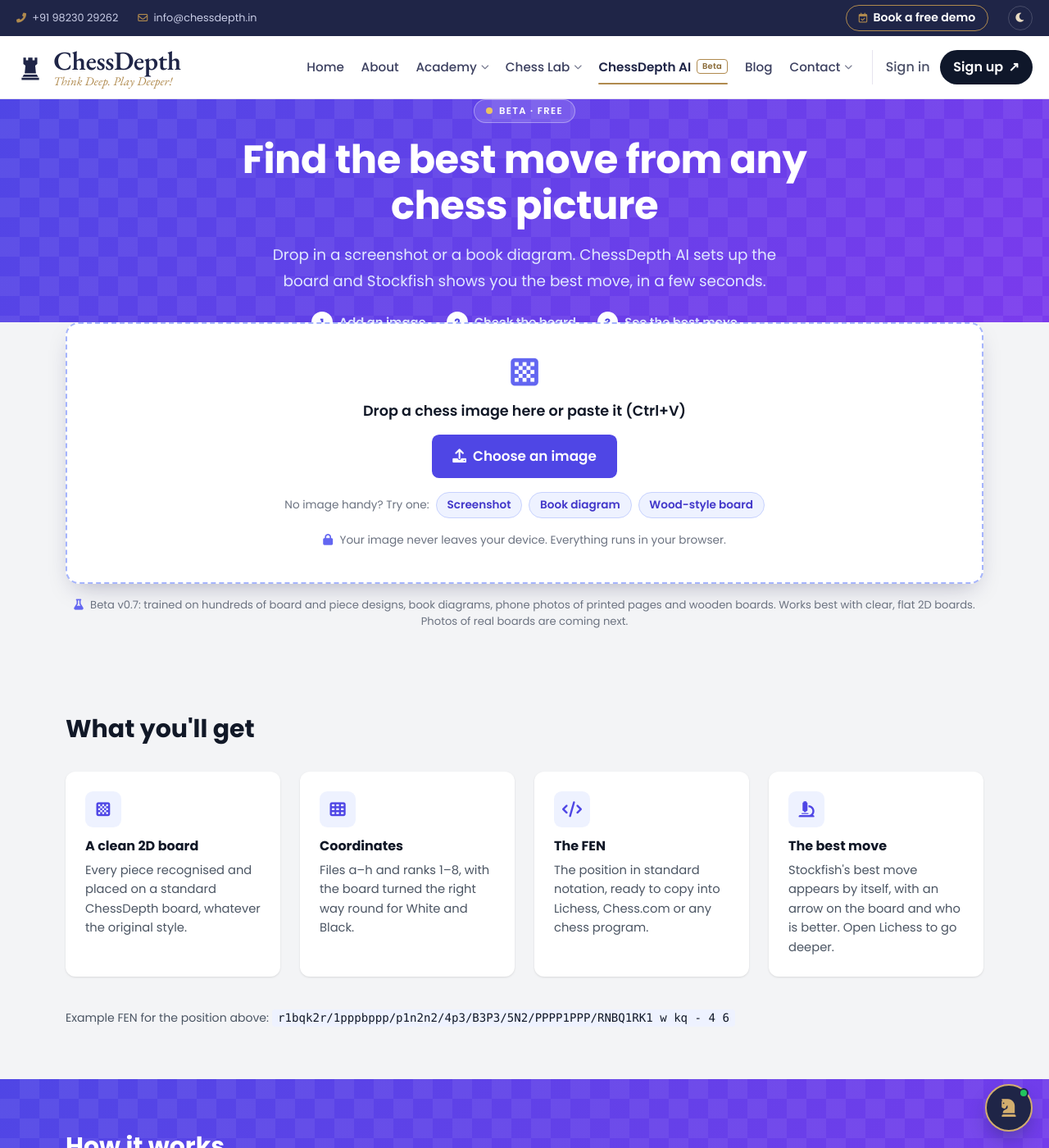
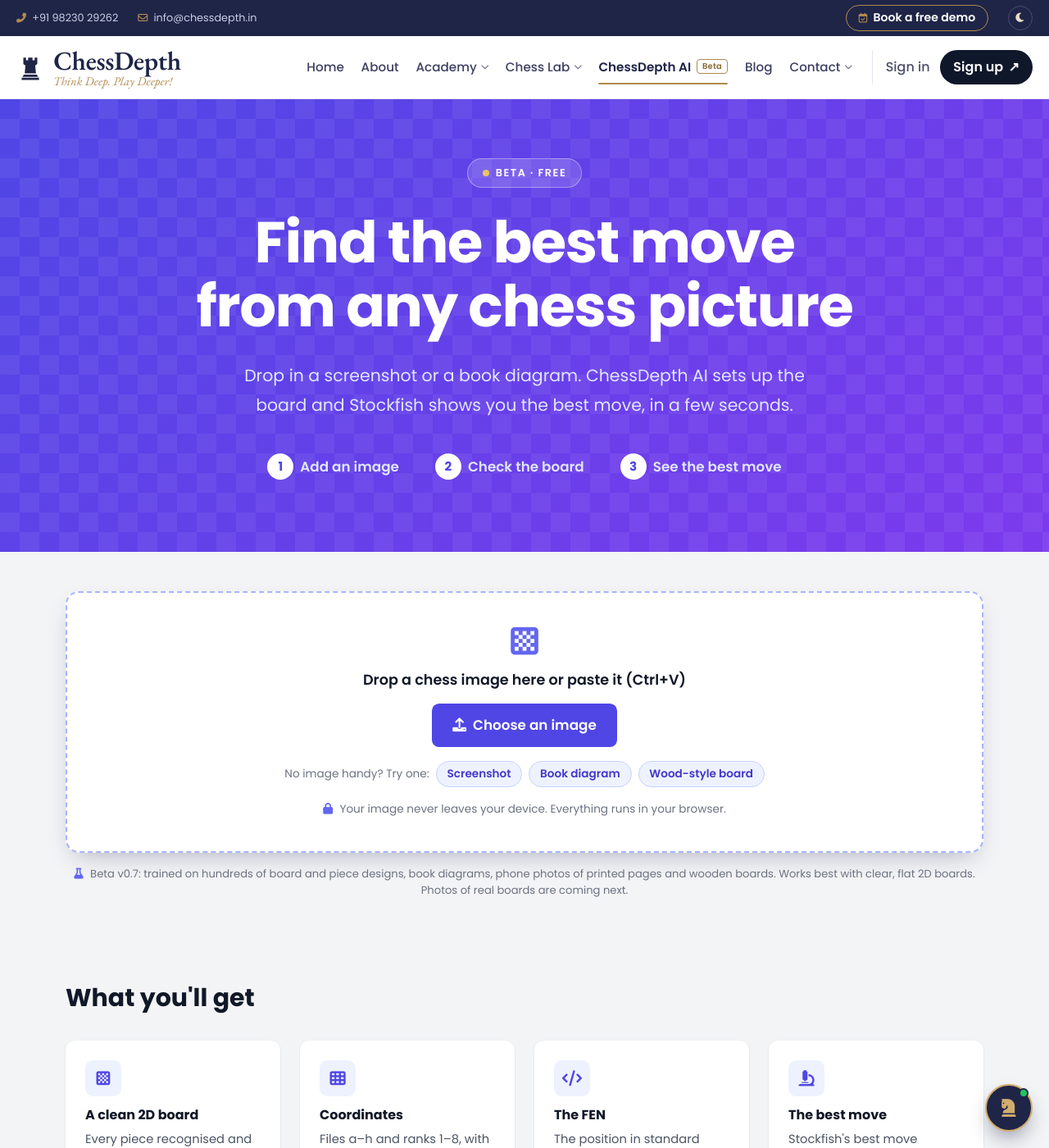
Before and after one commit to Sourabhjoshi1/Chess-Depth, a Jekyll site: the page built from pages/ai.html, in a window 1280 px wide and 1400 px high. Shown: the whole window at 82% size. Built offline with Jekyll 4.4.1, drawn with Linux system fonts in a browser that asks for light colours.

Commit message:
AI page: roomier, larger hero
Co-Authored-By: Claude Opus 5.5 <noreply@anthropic.com>
Claude-Session: https://claude.ai/code/session_017ZwxdNZGtw2tXrZdE2ZP9f

```diff
--- a/assets/css/pages/ai.css
+++ b/assets/css/pages/ai.css
@@ -227,3 +227,18 @@ html.dark .ai-bm-label { color: #86efac; } html.dark .ai-bm-eval { background: #
 html.dark .ai-bm .ai-turn { background: #0f172a; border-color: #334155; }
 html.dark .ai-more { border-color: #334155; } html.dark .ai-more summary { color: #e2e8f0; }
 html.dark .ai-col-src { border-color: #273449; }
+
+/* roomier hero (v2) */
+.ai-hero > .ai-hero-in { padding-top: 4.5rem; padding-bottom: 5.5rem; min-height: 0; }
+.ai-hero .ai-status { font-size: .8rem; padding: .45rem 1.1rem; }
+.ai-hero .ai-title { font-size: clamp(2.4rem, 5.6vw, 4.4rem); line-height: 1.12; margin-top: 1.75rem; max-width: 52rem; letter-spacing: -.02em; }
+.ai-hero .ai-lead { font-size: clamp(1.1rem, 1.6vw, 1.35rem); line-height: 1.75; margin-top: 1.6rem; max-width: 44rem; }
+.ai-hero .ai-how { margin-top: 2.6rem; gap: 1rem 2.75rem; font-size: 1.05rem; }
+.ai-hero .ai-how span { width: 2rem; height: 2rem; font-size: .95rem; }
+.ai-tool-wrap { padding-top: 3rem; }
+.ai-tool-wrap > div { margin-top: 0; }
+@media (max-width: 640px) {
+  .ai-hero > .ai-hero-in { padding-top: 2.75rem; padding-bottom: 3.25rem; }
+  .ai-hero .ai-how { gap: .8rem 1.5rem; font-size: .95rem; margin-top: 2rem; }
+  .ai-tool-wrap { padding-top: 1.75rem; }
+}
--- a/pages/ai.html
+++ b/pages/ai.html
@@ -10,7 +10,7 @@ crumb: ChessDepth AI
 ---
 
   <section class="ai-hero cd-hero-bg">
-    <div class="max-w-6xl mx-auto px-4 pt-9 pb-16 text-center">
+    <div class="ai-hero-in max-w-6xl mx-auto px-4 text-center">
       <p class="ai-status"><span class="ai-dot" aria-hidden="true"></span>Beta · free</p>
       <h1 class="ai-title">Find the best move from any chess picture</h1>
       <p class="ai-lead ai-lead-c">Drop in a screenshot or a book diagram. ChessDepth AI sets up the board and Stockfish shows you the best move, in a few seconds.</p>
```
